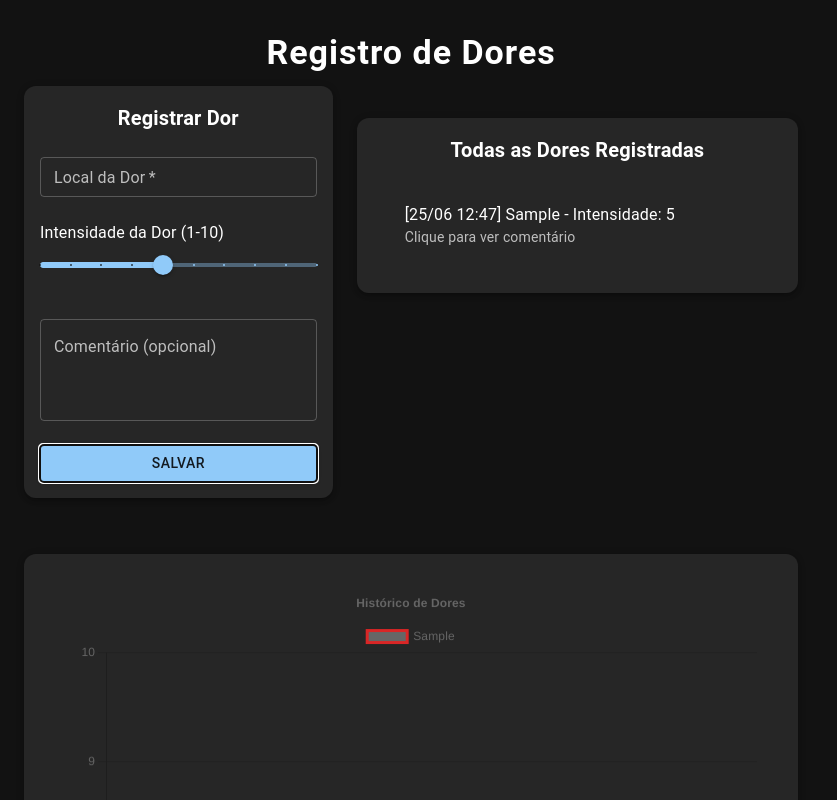
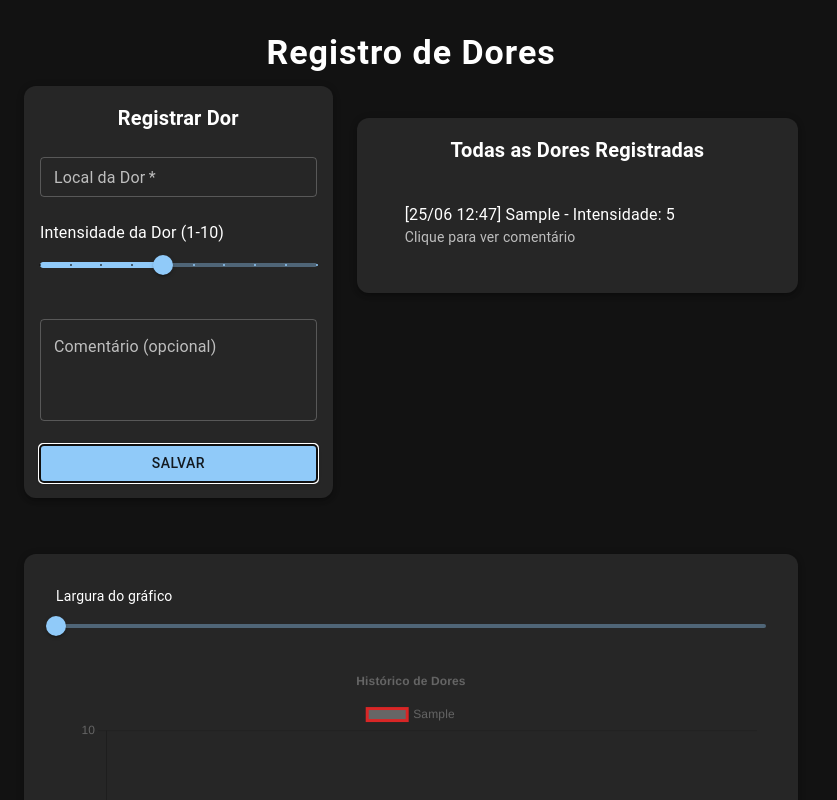
Before and after one commit to verstappenxhamilton/dores, a React (Vite) app: page / in a window 1280 px wide. Both pictures are taken after typing "Sample", "Sample" into the empty fields and a click on the button "SALVAR". Shown: the top 800 px of the page, without its empty margins (0-837 px from the left). Built offline with nearby package versions, Linux system fonts and the light colour scheme; some icons are missing.

Commit message:
feat(chart): allow adjustable width

```diff
--- a/src/components/PainChart.tsx
+++ b/src/components/PainChart.tsx
@@ -1,6 +1,6 @@
 import { useEffect, useRef, useState } from 'react';
 import type { FC } from 'react';
-import { Paper, Dialog, DialogTitle, DialogContent, DialogActions, Button, Typography } from '@mui/material';
+import { Paper, Dialog, DialogTitle, DialogContent, DialogActions, Button, Typography, Slider, Box } from '@mui/material';
 import {
     Chart as ChartJS,
     CategoryScale,
@@ -37,6 +37,7 @@ export const PainChart: FC<PainChartProps> = ({ data }) => {
     // eslint-disable-next-line @typescript-eslint/no-explicit-any
     const chartRef = useRef<any>(null);
     const pointIdsRef = useRef<(string | null)[][]>([]); // ids dos pontos por dataset
+    const [widthFactor, setWidthFactor] = useState(1);
 
     useEffect(() => {
         const sortedData = [...data].sort((a, b) => a.timestamp - b.timestamp);
@@ -170,8 +171,21 @@ export const PainChart: FC<PainChartProps> = ({ data }) => {
     return (
         <>
         <Paper elevation={3} sx={{ width: '100%', maxWidth: '100%', mx: 'auto', p: 4, mt: 4, background: 'rgba(40,40,40,0.95)', borderRadius: 3 }}>
-            <div style={{ minHeight: 500, width: '100%' }}>
-                <Line ref={chartRef} data={chartData} options={options} height={500} onClick={handlePointClick} />
+            <Box sx={{ mb: 2 }}>
+                <Typography gutterBottom variant="body2">Largura do gráfico</Typography>
+                <Slider
+                    value={widthFactor}
+                    min={1}
+                    max={3}
+                    step={0.5}
+                    onChange={(_, val) => setWidthFactor(val as number)}
+                    valueLabelDisplay="auto"
+                />
+            </Box>
+            <div style={{ minHeight: 500, width: '100%', overflowX: 'auto' }}>
+                <div style={{ width: `${widthFactor * 100}%` }}>
+                    <Line ref={chartRef} data={chartData} options={options} height={500} onClick={handlePointClick} />
+                </div>
             </div>
         </Paper>
         <Dialog open={!!selected} onClose={() => setSelected(null)} maxWidth="sm" fullWidth>
```
